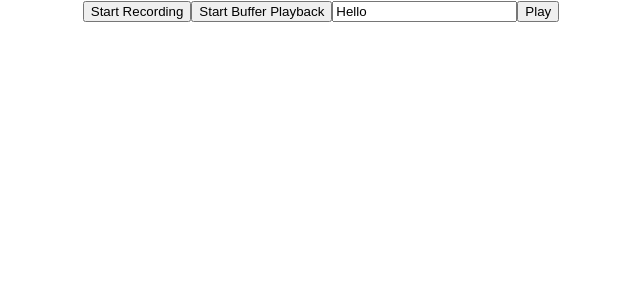
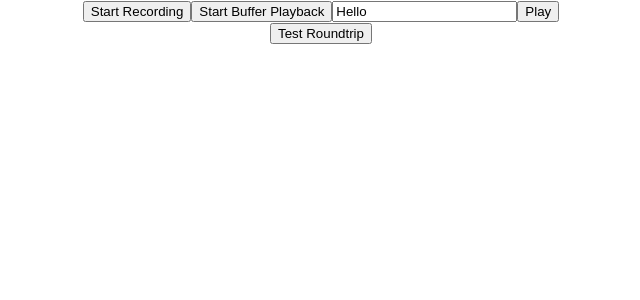
Before and after one commit to ruediste/accoustic-data-transfer, a React (Create React App) app: page / in a window 1280 px wide. Shown: the top 300 px of the page, without its empty margins (319-959 px from the left). Built offline with nearby package versions, Linux system fonts and the light colour scheme.

Commit message:
add roundtrip testing

```diff
--- a/src/App.tsx
+++ b/src/App.tsx
@@ -3,6 +3,7 @@ import { startRecorderProcessorInput } from "./workletRecorder";
 import { startPlayback } from "./audioBufferPlayer";
 import { workletPlayback } from "./workletPlayback";
 import { useState } from "react";
+import { performRoundtrip } from "./roundtrip";
 
 function App() {
   const [input, setInput] = useState("Hello");
@@ -15,6 +16,9 @@ function App() {
 
       <input value={input} onChange={(e) => setInput(e.target.value)} />
       <button onClick={() => workletPlayback(input)}>Play</button>
+
+      <br />
+      <button onClick={() => performRoundtrip()}>Test Roundtrip</button>
     </div>
   );
 }
--- /dev/null
+++ b/src/roundtrip.ts
@@ -0,0 +1,19 @@
+import { FskDemodulator } from "./Demodulator";
+import { FskModulator } from "./Modulator";
+
+export function performRoundtrip() {
+  const modulator = new FskModulator();
+  const demodulator = new FskDemodulator();
+
+  const input = "Hello";
+  let result = "";
+  modulator.send(input);
+  for (let i = 0; i < 10; i++) {
+    const chunk = modulator.produceChunk(44000);
+    const decoded = demodulator.process(chunk);
+    if (decoded !== undefined) {
+      result += decoded;
+    }
+  }
+  console.log("Roundtrip Result", result);
+}
```
